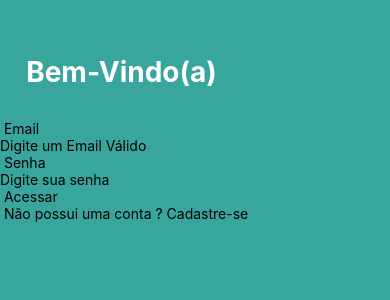
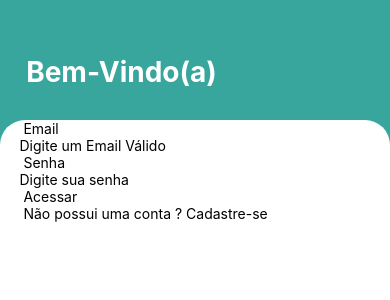
Before and after one commit to Victor-Sarti/LoginAnimado, a React Native app: screen /SingIn in a window 390 px wide. Shown: the top 300 px of the page. Built offline with nearby package versions, Linux system fonts and the light colour scheme.

Commit message:
feat: styles ContainerForm

```diff
--- a/src/pages/SignIn/index.js
+++ b/src/pages/SignIn/index.js
@@ -14,7 +14,7 @@ export default function SignIn(){
         <Text style={styles.title}> Senha</Text>
         <TextInput placeholder="Digite sua senha" style={styles.input} />
 
-      </Animatable.View>
+
 
         <TouchableOpacity style={styles.button}>
             <Text style={styles.buttonText}> Acessar</Text>
@@ -23,7 +23,7 @@ export default function SignIn(){
         <TouchableOpacity style={styles.buttonRegister}>
             <Text style={styles.registerText}> Não possui uma conta ? Cadastre-se</Text>
         </TouchableOpacity>
-
+  </Animatable.View>
         </View>
       );
 }
@@ -43,5 +43,13 @@ const styles = StyleSheet.create({
     fontWeight: 'bold',
     color: '#FFFF'
    },
+   containerForm:{
+    backgroundColor: '#FFFF',
+    flex: 1,
+    borderTopLeftRadius: 25,
+    borderTopRightRadius: 25,
+    paddingStart: '5%',
+    paddingEnd: '5%'
+   },
 
 })
```
